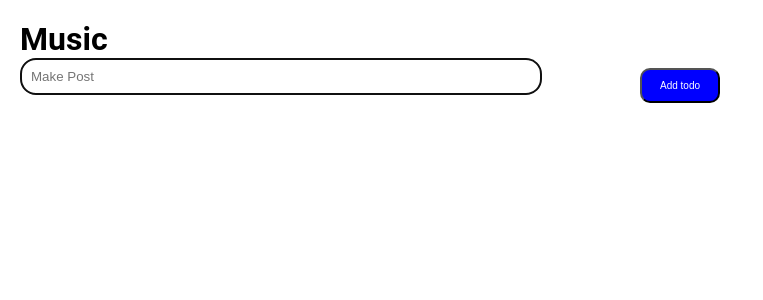
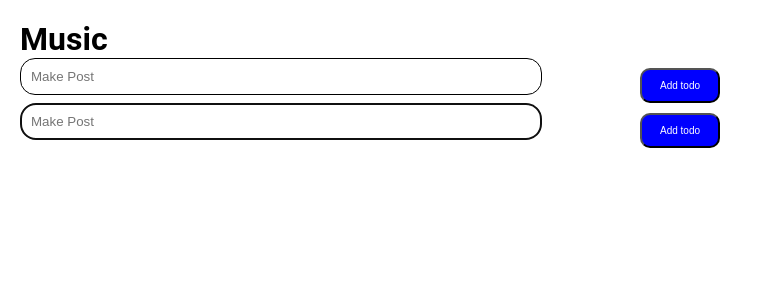
Before and after one commit to RoySamson-stack/musicForum, a React (Create React App) app: page / in a window 1280 px wide. Shown: the top 300 px of the page, without its empty margins (0-763 px from the left). Built offline with nearby package versions, Linux system fonts and the light colour scheme.

Commit message:
trying to remove error

```diff
--- a/src/ToDo.js
+++ b/src/forum.js
@@ -4,7 +4,7 @@ import { RiCloseCircleLine } from 'react-icons/ri';
 import { TiEdit } from 'react-icons/ti';
 import Comments from './Comments'
 
-const forum = ({ posts, completePost, removePost, updatePost }) => {
+const Todo= ({ posts, completePost, removePost, updatePost }) => {
   const [edit, setEdit] = useState({
     id: null,
     value: ''
@@ -35,7 +35,7 @@ const forum = ({ posts, completePost, removePost, updatePost }) => {
   };
 
   if (edit.id) {
-    return <TodoForm edit={edit} onSubmit={submitUpdate} />;
+    return <postForm edit={edit} onSubmit={submitUpdate} />;
   }
 
   return posts.map((post, index) => (
@@ -68,4 +68,4 @@ const forum = ({ posts, completePost, removePost, updatePost }) => {
   ));
 };
 
-export default forum;
+export default Todo;
--- a/src/index.css
+++ b/src/index.css
@@ -176,3 +176,6 @@ body {
 .replies {
   margin-top: 20px;
 }
+.extra{
+  display: none
+}
--- a/src/postForm.js
+++ b/src/postForm.js
@@ -1,6 +1,6 @@
 import React, { useState, useEffect, useRef } from 'react';
 
-function postForm(props) {
+function TodoForm(props) {
   const [input, setInput] = useState(props.edit ? props.edit.value : '');
 
   const inputRef = useRef(null);
@@ -61,4 +61,4 @@ function postForm(props) {
   );
 }
 
-export default postForm;
+export default TodoForm;
--- a/src/postList.js
+++ b/src/postList.js
@@ -1,8 +1,8 @@
 import React, { useState } from 'react';
-import postForm from './forumForm';
-import forum from './forum';
+import TodoForm from './postForm'
+import Todo from './forum';
 
-function postList() {
+function TodoList() {
   const [posts, setPosts] = useState([]);
 
   const addPost = post => {
@@ -43,15 +43,18 @@ function postList() {
   return (
     <>
       <h1>Music</h1>
-      <postForm onSubmit={addPost} />
-      <forum
+      <TodoForm onSubmit={addPost}
+       className="extra"
+      />
+      <Todo
         posts={posts}
         completePost={completePost}
         removePost={removePost}
         updatePost={updatePost}
+
       />
     </>
   );
 }
 
-export default postList;
+export default TodoList;
```
